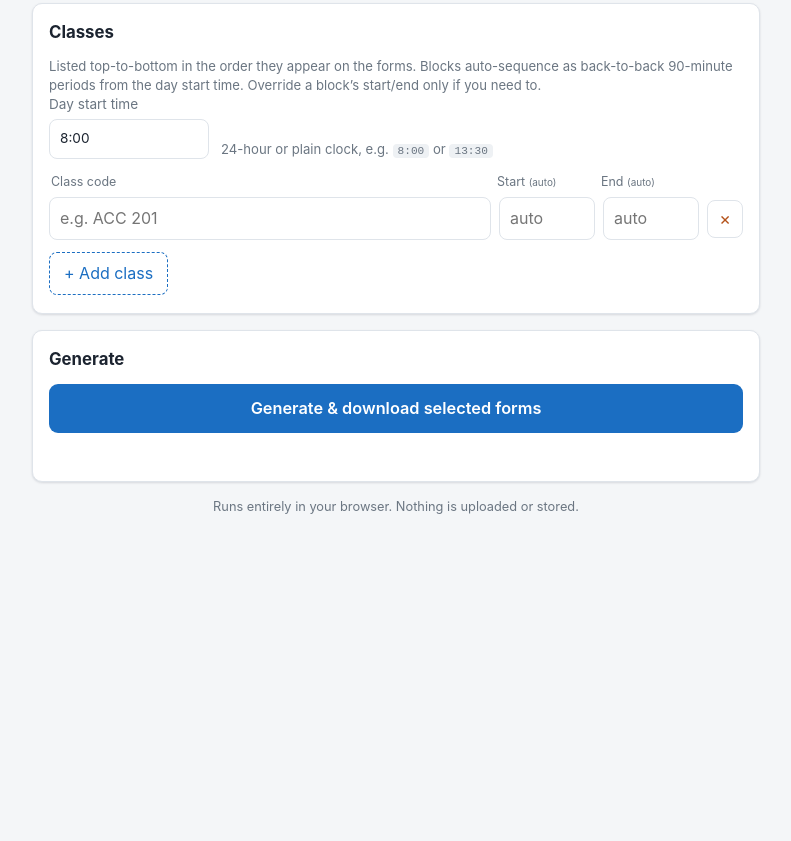
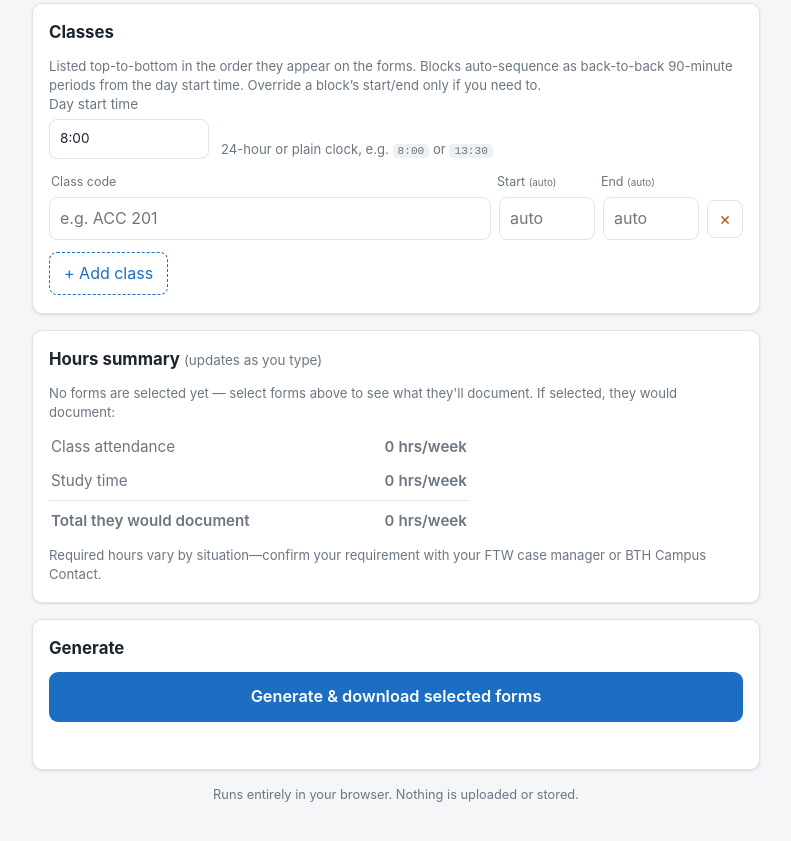
Before and after one commit to bth-tools/bth-pdf-tool, a website with bundled scripts: page index.html in a window 1280 px wide. Shown: the part 813-1654 px from the top of the page, without its empty margins (244-1035 px from the left). Before the commit the page ends 1377 px from the top, so only its background shows below. Built offline with nearby package versions, Linux system fonts and the light colour scheme; files whose address does not match are found by name.

Commit message:
Replace post-download hours summary with live neutral panel below Classes
- Remove the weekly accountable-hours table, pass/fail pills, and
  dependent-age threshold that only appeared after generation.
- Add a live hours panel under the Classes card showing class attendance,
  study time, and total hrs/week for the checked forms; updates on every
  class, time, or form-selection change.
- Preview would-be totals when no forms are checked; neutral wording only,
  no compliance judgment. Fill logic and PDF output untouched.

```diff
--- a/app.js
+++ b/app.js
@@ -19,8 +19,10 @@
     month: $("month"), year: $("year"), startDay: $("startDay"), endDay: $("endDay"),
     dayStart: $("dayStart"), classList: $("classList"), addClass: $("addClass"),
     generate: $("generate"), status: $("status"),
-    summaryCard: $("summaryCard"), depAge: $("depAge"),
-    weekBody: document.querySelector("#weekTable tbody"),
+    hoursPanel: $("hoursPanel"), hpNote: $("hpNote"),
+    hpClassRow: $("hpClassRow"), hpClassVal: $("hpClassVal"),
+    hpStudyRow: $("hpStudyRow"), hpStudyVal: $("hpStudyVal"),
+    hpTotalLabel: $("hpTotalLabel"), hpTotalVal: $("hpTotalVal"),
     howToBtn: $("howToBtn"), howToOverlay: $("howToOverlay"),
     howToClose: $("howToClose")
   };
@@ -126,27 +128,39 @@
       row.querySelector(".c-start").placeholder = Sched.formatTime(b.startMin);
       row.querySelector(".c-end").placeholder = Sched.formatTime(b.endMin);
     });
-    if (!el.summaryCard.hidden) renderSummary(cfg);
+    renderHoursPanel(cfg);
   }
 
-  /* ---------- weekly summary ---------- */
+  /* ---------- live hours panel ---------- */
 
-  function renderSummary(cfg) {
-    if (!cfg.classes.length) { el.summaryCard.hidden = true; return; }
-    var res = Sched.compute(cfg);
-    var threshold = parseInt(el.depAge.value, 10);
-    el.weekBody.innerHTML = "";
-    res.weekly.forEach(function (w) {
-      var tr = document.createElement("tr");
-      var met = w.hours >= threshold;
-      tr.innerHTML =
-        "<td>" + w.label + "</td>" +
-        '<td class="' + (met ? "met" : "short") + '">' + w.hours + "</td>" +
-        '<td><span class="pill ' + (met ? "met" : "short") + '">' +
-          (met ? "meets " + threshold : "below " + threshold) + "</span></td>";
-      el.weekBody.appendChild(tr);
-    });
-    el.summaryCard.hidden = false;
+  // Weekly rate the forms document: class blocks land on Mon/Wed (DHS 816) and
+  // the same blocks mirror onto Tue/Thu as study time (DHS 819/817), so each
+  // category is one day's block minutes x 2 days per week.
+  function renderHoursPanel(cfg) {
+    if (!cfg) cfg = buildConfig();
+    var blocks = Sched.buildBlocks(cfg.classes, cfg.dayStartMin, BLOCK_MINUTES);
+    var dayMin = 0;
+    blocks.forEach(function (b) { dayMin += Math.max(0, b.endMin - b.startMin); });
+    var weekMin = dayMin * 2;
+
+    var want816 = el.form816.checked;
+    var wantStudy = el.form819.checked || el.form817.checked;
+    var anyForm = want816 || wantStudy;
+
+    // With no forms checked, preview what all categories would document.
+    var showClass = anyForm ? want816 : true;
+    var showStudy = anyForm ? wantStudy : true;
+    var totalMin = (showClass ? weekMin : 0) + (showStudy ? weekMin : 0);
+
+    var perWeek = Sched.formatTotal(weekMin) + " hrs/week";
+    el.hpClassRow.hidden = !showClass;
+    el.hpStudyRow.hidden = !showStudy;
+    el.hpClassVal.textContent = perWeek;
+    el.hpStudyVal.textContent = perWeek;
+    el.hpTotalVal.textContent = Sched.formatTotal(totalMin) + " hrs/week";
+    el.hpTotalLabel.textContent = anyForm ? "Total documented" : "Total they would document";
+    el.hpNote.hidden = anyForm;
+    el.hoursPanel.classList.toggle("preview", !anyForm);
   }
 
   /* ---------- PDF fetch + download ---------- */
@@ -242,8 +256,6 @@
         setTimeout(function () { download(job.bytes, job.filename); }, i * 350);
       });
 
-      renderSummary(cfg);
-
       var noun = jobs.length === 1 ? "PDF" : jobs.length + " PDFs";
       if (overflow > 0) {
         setStatus("Done — but " + overflow + " row(s) exceeded the forms’ capacity and were left off. " +
@@ -314,9 +326,8 @@
 
     el.addClass.addEventListener("click", function () { addClassRow(""); refreshPlaceholders(); });
     el.dayStart.addEventListener("input", refreshPlaceholders);
-    el.depAge.addEventListener("change", function () { renderSummary(buildConfig()); });
-    [el.month, el.year, el.startDay, el.endDay].forEach(function (n) {
-      n.addEventListener("change", function () { if (!el.summaryCard.hidden) renderSummary(buildConfig()); });
+    [el.form816, el.form819, el.form817].forEach(function (n) {
+      n.addEventListener("change", function () { renderHoursPanel(); });
     });
     el.generate.addEventListener("click", generate);
     setupHowTo();
--- a/index.html
+++ b/index.html
@@ -79,30 +79,34 @@
       <button id="addClass" type="button" class="ghost">+ Add class</button>
     </section>
 
+    <section class="card hours-panel" id="hoursPanel">
+      <h2>Hours summary <span class="opt">(updates as you type)</span></h2>
+      <p class="hint hp-note" id="hpNote">No forms are selected yet — select forms above to see
+        what they'll document. If selected, they would document:</p>
+      <div class="hours-lines" aria-live="polite">
+        <div class="hours-line" id="hpClassRow">
+          <span class="hp-label">Class attendance</span>
+          <span class="hp-val" id="hpClassVal">0 hrs/week</span>
+        </div>
+        <div class="hours-line" id="hpStudyRow">
+          <span class="hp-label">Study time</span>
+          <span class="hp-val" id="hpStudyVal">0 hrs/week</span>
+        </div>
+        <div class="hours-line total">
+          <span class="hp-label" id="hpTotalLabel">Total documented</span>
+          <span class="hp-val" id="hpTotalVal">0 hrs/week</span>
+        </div>
+      </div>
+      <p class="hint">Required hours vary by situation—confirm your requirement with your FTW
+        case manager or BTH Campus Contact.</p>
+    </section>
+
     <section class="card">
       <h2>Generate</h2>
       <div class="gen-row">
         <button id="generate" type="button" class="primary">Generate &amp; download selected forms</button>
       </div>
       <p id="status" class="status" role="status" aria-live="polite"></p>
-    </section>
-
-    <section class="card" id="summaryCard" hidden>
-      <h2>Weekly accountable hours <span class="opt">(informational)</span></h2>
-      <div class="dep-row">
-        <label>Youngest dependent
-          <select id="depAge">
-            <option value="20">Under 6 — need ≥ 20 hrs/week</option>
-            <option value="30">6 and over — need ≥ 30 hrs/week</option>
-          </select>
-        </label>
-      </div>
-      <table id="weekTable" class="weeks">
-        <thead><tr><th>Week (Mon–Sun)</th><th>Class + study hrs</th><th>Status</th></tr></thead>
-        <tbody></tbody>
-      </table>
-      <p class="hint">This is a helper only — it does not change the PDFs. Partial weeks at the
-        month edges will naturally be lower.</p>
     </section>
 
     <footer class="foot">
--- a/styles.css
+++ b/styles.css
@@ -126,15 +126,21 @@ button { font: inherit; cursor: pointer; }
 .status.err { color: var(--warn); }
 .status.ok { color: var(--ok); }
 
-.dep-row { margin-bottom: 12px; max-width: 360px; }
-table.weeks { width: 100%; border-collapse: collapse; font-size: 0.9rem; }
-.weeks th, .weeks td { text-align: left; padding: 8px 10px; border-bottom: 1px solid var(--line); }
-.weeks th { color: var(--muted); font-weight: 600; font-size: 0.8rem; }
-.weeks td.short { color: var(--warn); font-weight: 600; }
-.weeks td.met { color: var(--ok); }
-.pill { display: inline-block; padding: 1px 8px; border-radius: 999px; font-size: 0.78rem; }
-.pill.short { background: var(--warn-bg); color: var(--warn); }
-.pill.met { background: #eaf6ee; color: var(--ok); }
+/* Live hours summary panel (below Classes) */
+.hours-panel .hp-note { margin: 0 0 8px; }
+.hours-lines { max-width: 420px; }
+.hours-line {
+  display: flex;
+  justify-content: space-between;
+  align-items: baseline;
+  gap: 12px;
+  padding: 6px 2px;
+  font-size: 0.95rem;
+  color: var(--ink);
+}
+.hours-line .hp-val { font-weight: 600; white-space: nowrap; font-variant-numeric: tabular-nums; }
+.hours-line.total { border-top: 1px solid var(--line); margin-top: 2px; padding-top: 9px; font-weight: 600; }
+.hours-panel.preview .hours-line { color: var(--muted); }
 
 .foot { text-align: center; color: var(--muted); font-size: 0.8rem; margin-top: 10px; }
 
```
Also changed, not shown: README.md.
